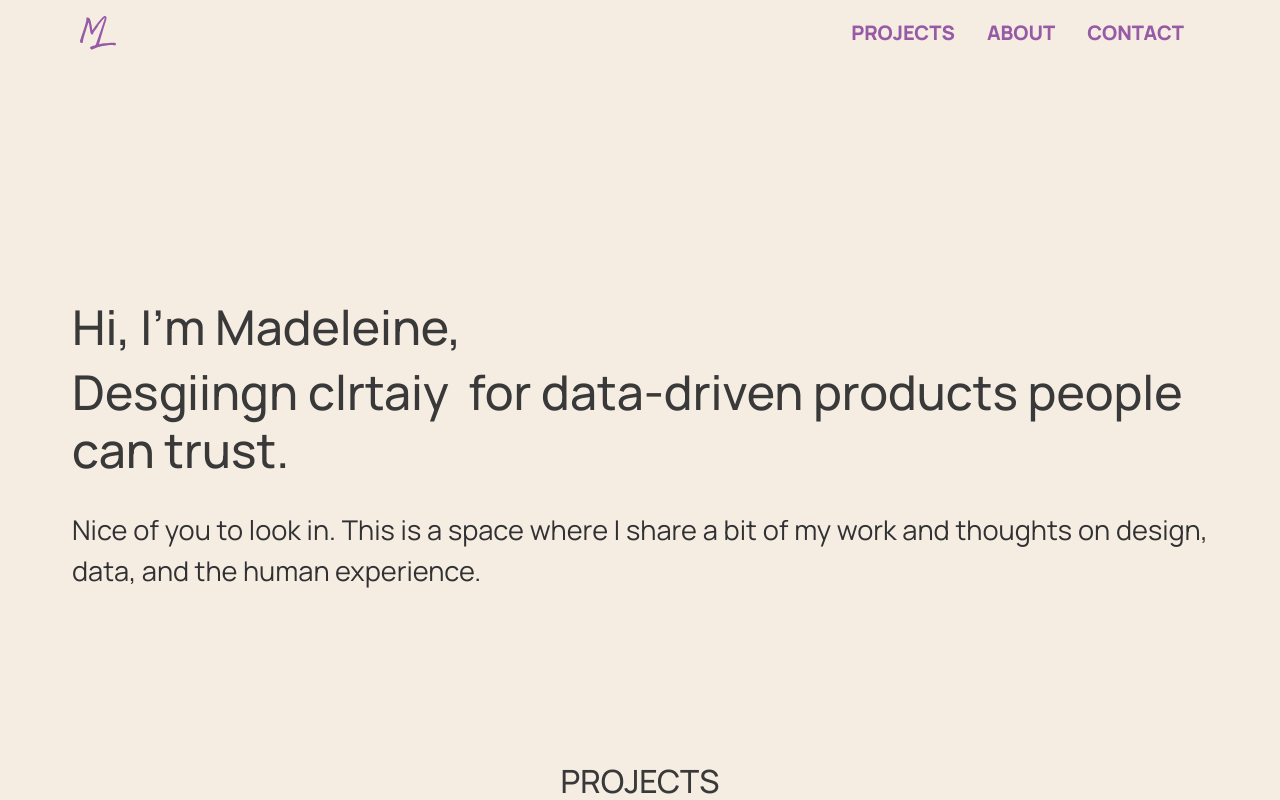
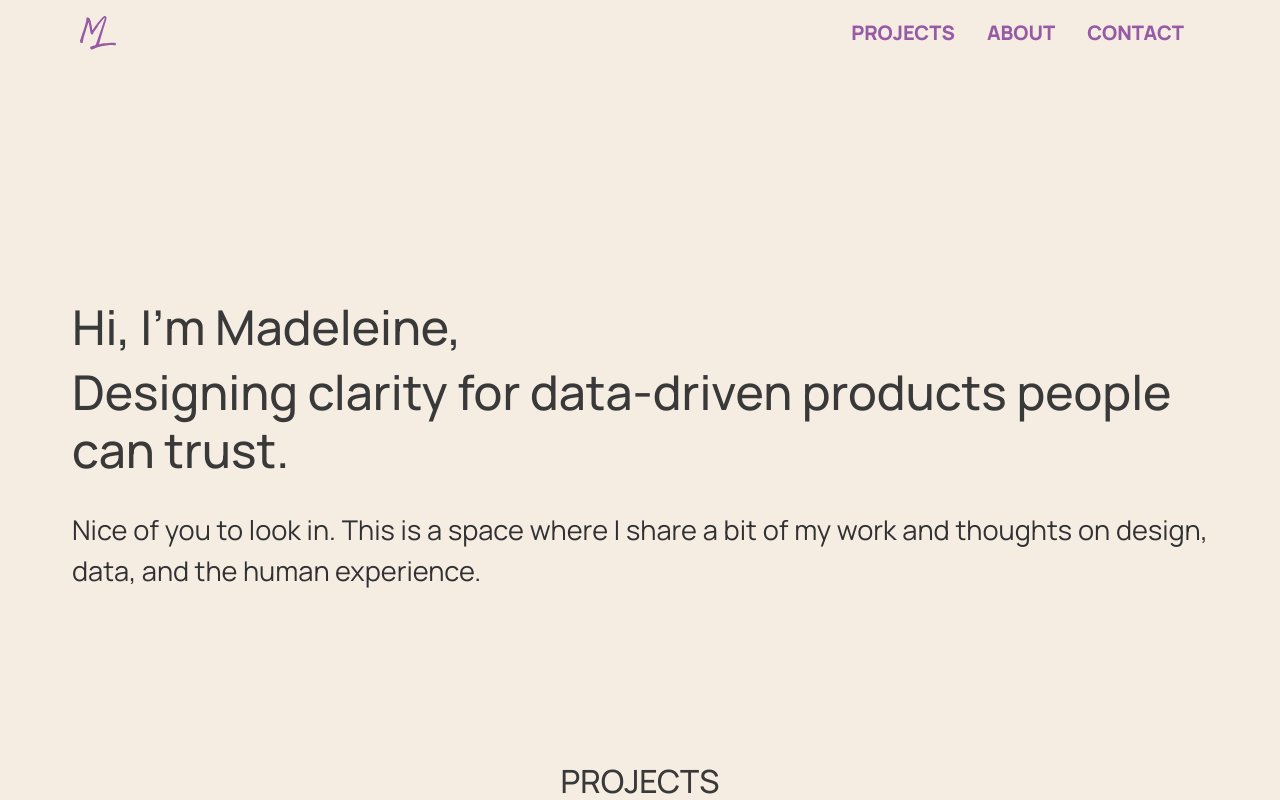
Before and after one commit to MadeleineLexen/madeleinelexen.github.io, a React (Vite) app: page / in a window 1280 px wide. Shown: the top 800 px of the page. Built offline with nearby package versions, Linux system fonts and the light colour scheme.

Commit message:
Removed scrambled word heading in hero

```diff
--- a/src/pages/HeroContent.jsx
+++ b/src/pages/HeroContent.jsx
@@ -7,10 +7,7 @@ const HeroContent = () => {
       <div className="hero-content hero-content-left">
         <h1 className="hero-heading left">Hi, I&apos;m Madeleine,</h1>
         <h1 className="hero-heading left">
-          <ClarifyingHeadline
-            before="Desgiingn clrtaiy "
-            after="Designing clarity "
-          /> for data-driven products people can trust.
+          Designing clarity for data-driven products people can trust.
         </h1>
         <p className="hero-subheading left">
           Nice of you to look in. This is a space where I share a bit of my work and thoughts on design, data, and the human experience.
```
